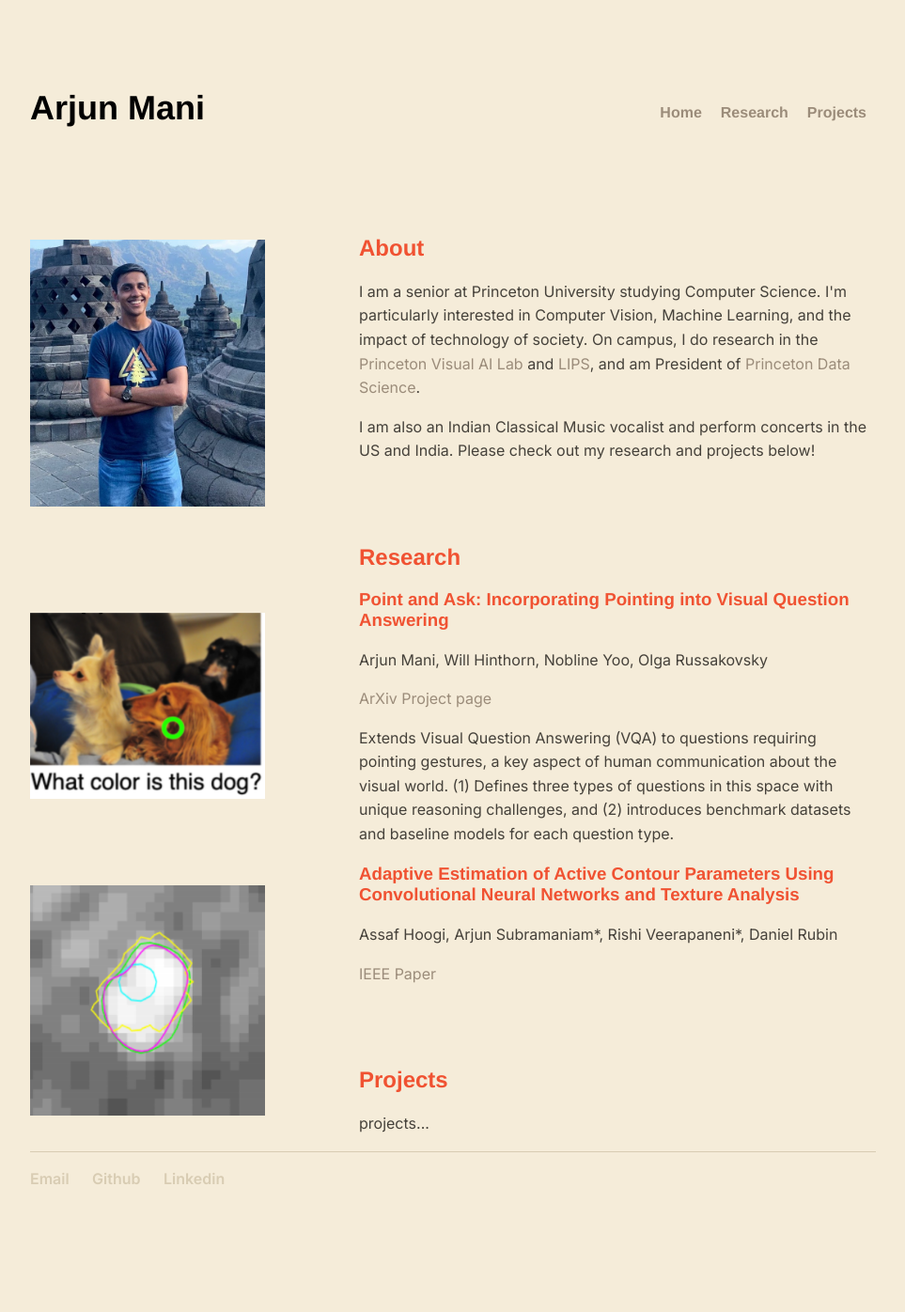
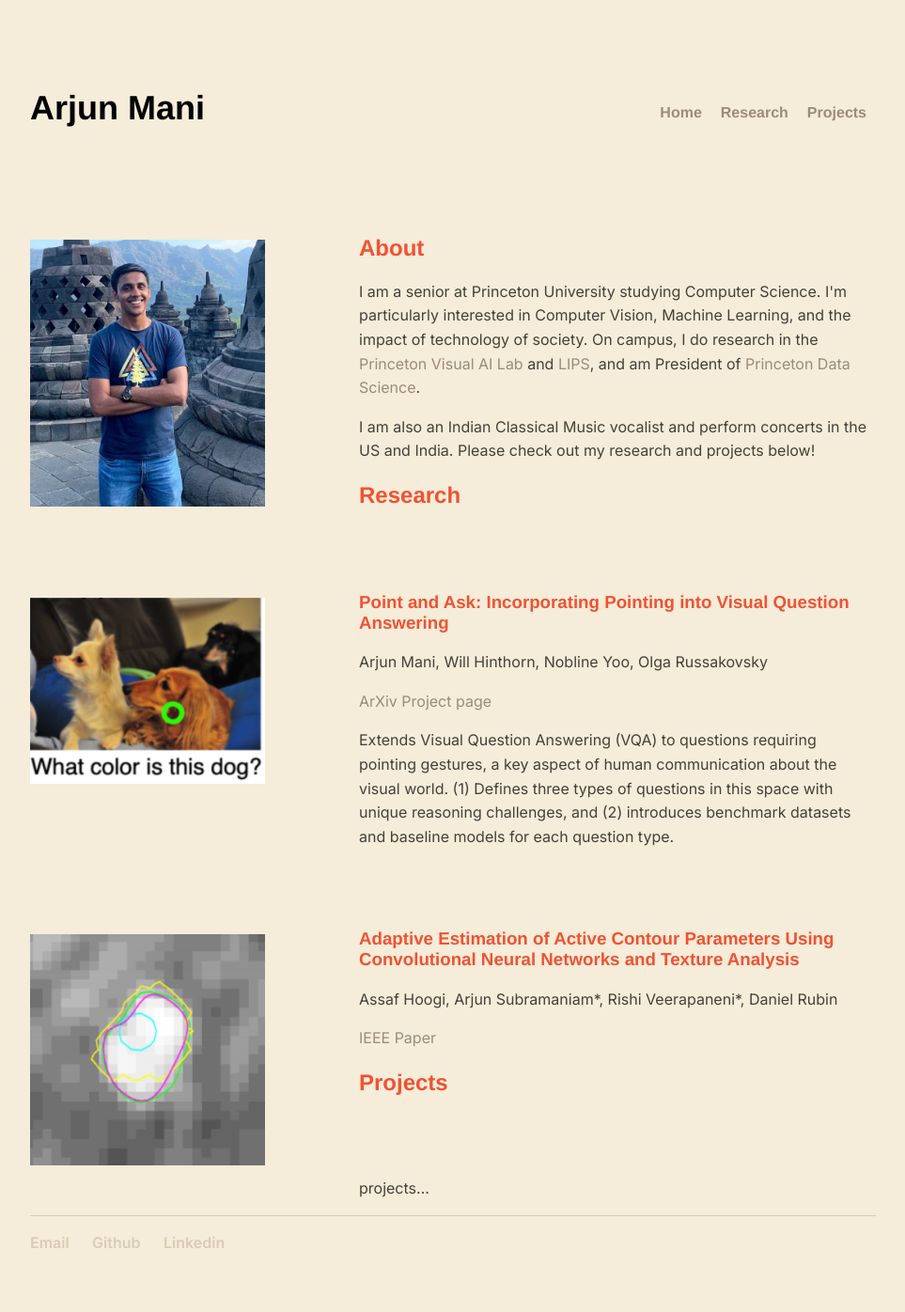
Before and after one commit to arjun-mani/arjun-mani.github.io, a Jekyll site: the page built from index.html, in a window 1280 px wide. Shown: the whole page at 94% size, without its empty margins (160-1123 px from the left). Built offline with Jekyll 4.4.1, drawn with Linux system fonts in a browser that asks for light colours; some web fonts are replaced; before the commit the page ends 1327 px from its top, so only the background shows below that.

Commit message:
Update index.html

```diff
--- a/index.html
+++ b/index.html
@@ -10,24 +10,22 @@ title: Home
 	<p>I am also an Indian Classical Music vocalist and perform concerts in the US and India. Please check out my research and projects below!</p>
 </div>
 
+<h2 id="Research">Research</h2>
 <div class="about">
-	<h2 id="Research">Research</h2>
-
 	<img src="/imgs/pointing.png" class="propic" width="100%">
 	<h3>Point and Ask: Incorporating Pointing into Visual Question Answering</h3>
 	<p>Arjun Mani, Will Hinthorn, Nobline Yoo, Olga Russakovsky</p>
 	<p><a href="#" target="_blank">ArXiv</a> <a href="https://hinthornw.github.io/pointingqa/" target="_blank">Project page</a></p>
 	<p>Extends Visual Question Answering (VQA) to questions requiring pointing gestures, a key aspect of human communication about the visual world. (1) Defines three types of questions in this space with unique reasoning challenges, and (2) introduces benchmark datasets and baseline models for each question type.</p>
-
+</div>
+<div class="about">
 	<img src="/imgs/active_contour.png" class="propic" width="100%">
 	<h3>Adaptive Estimation of Active Contour Parameters Using Convolutional Neural Networks and Texture Analysis</h3>
 	<p>Assaf Hoogi, Arjun Subramaniam*, Rishi Veerapaneni*, Daniel Rubin</p>
 	<p><a href="https://ieeexplore.ieee.org/document/7742396">IEEE Paper</p>
-
-
 </div>
 
+<h2 id="Projects">Projects</h2>
 <div class="about">
-	<h2 id="Projects">Projects</h2>
 	<p>projects...</p>
 </div>
```
